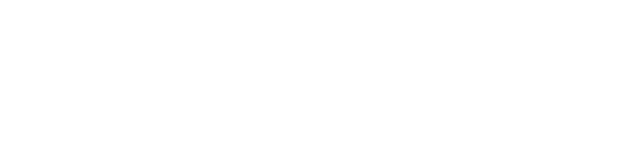
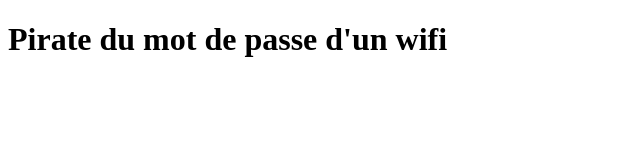
Before and after one commit to Jaures01/git-mon-cv, a plain HTML site: page index.html in a window 1280 px wide. Shown: the whole page, without its empty margins (0-640 px from the left). Drawn offline with Linux system fonts and the light colour scheme.

```diff
--- a/index.html
+++ b/index.html
@@ -8,6 +8,6 @@
     <title>Document</title>
 </head>
 <body>
-
+    <h1>Pirate du mot de passe d'un wifi</h1>
 </body>
 </html>
```
